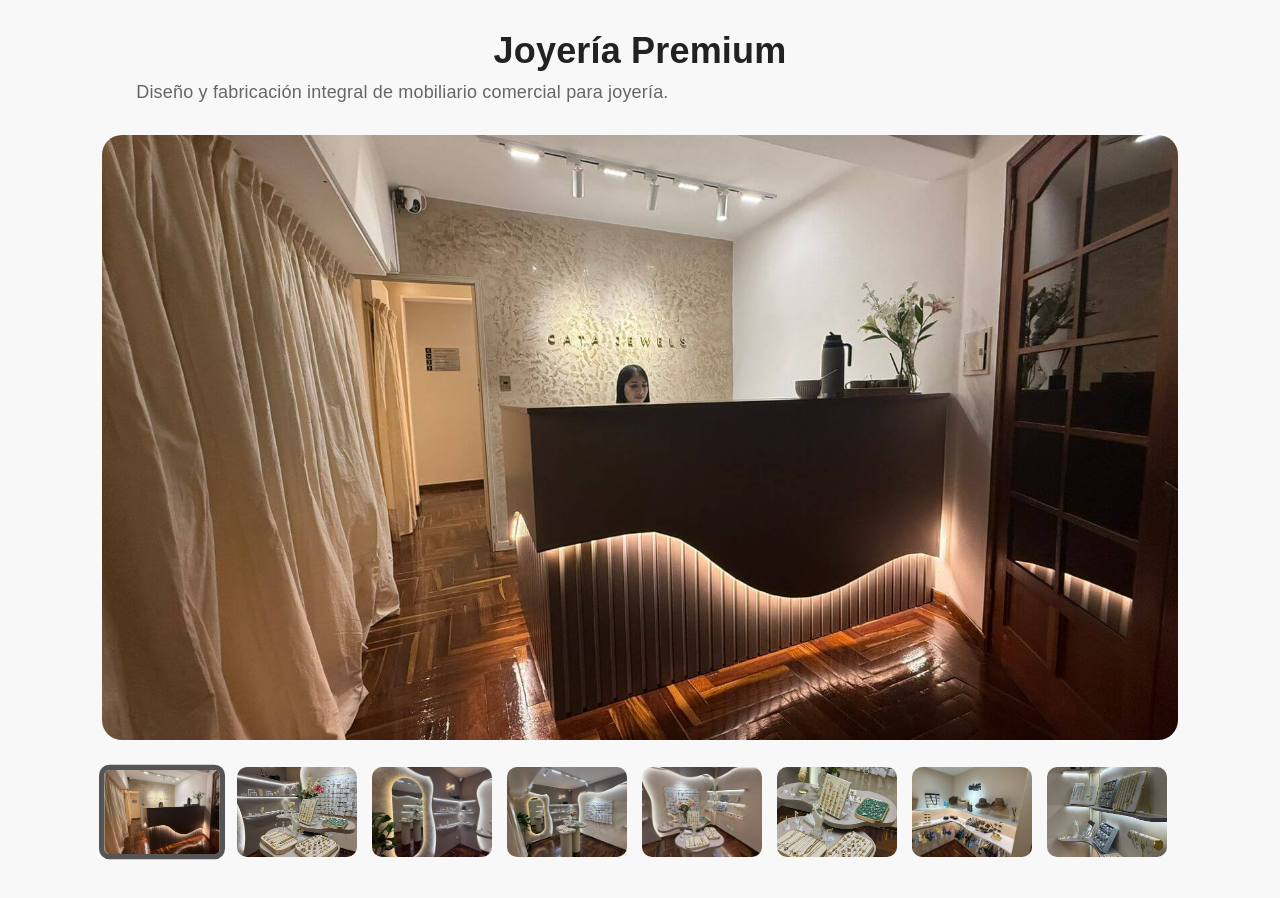
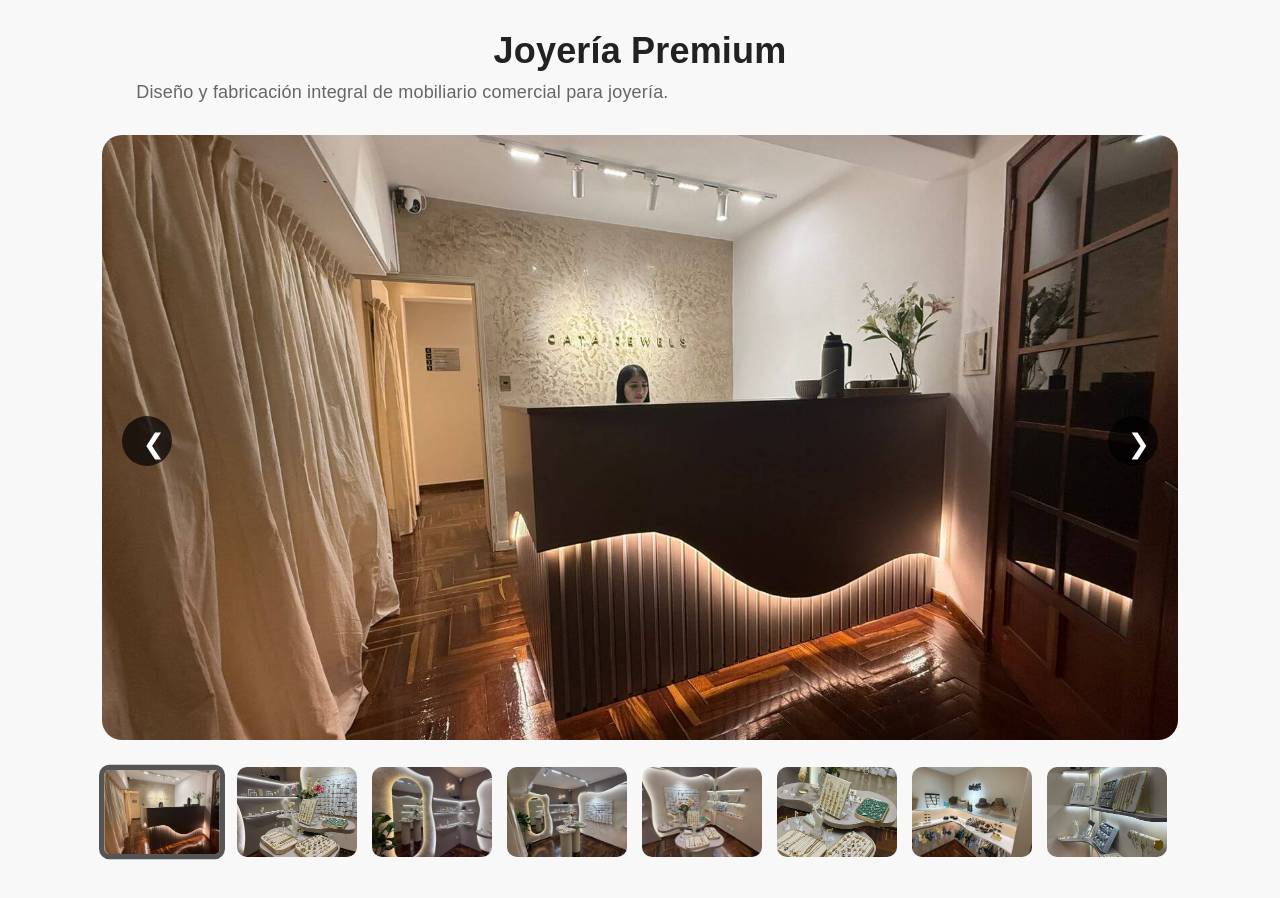
Before and after one commit to Matt091088/gentizi-ecommerce, a React (Vite) app: page / in a window 1280 px wide. Shown: the part 3220-4118 px from the top of the page. Built offline with nearby package versions, Linux system fonts and the light colour scheme.

Commit message:
fix some problems

```diff
--- a/src/components/Projects.jsx
+++ b/src/components/Projects.jsx
@@ -108,6 +108,9 @@ PuertasColgantes: {
   const [selectedImage, setSelectedImage] =
     useState('/projects/joyeria/joyeria1.jpg')
 
+    const [fullscreen, setFullscreen] =
+  useState(false)
+
   return (
 
     <section
@@ -181,14 +184,55 @@ PuertasColgantes: {
 
         <div className="main-image">
 
-          <img
-            src={selectedImage}
-            alt={
-              projects[activeProject].title
-            }
-          />
+  <button
+    className="arrow left"
+    onClick={() => {
 
-        </div>
+      const currentIndex =
+        projects[activeProject].images.indexOf(selectedImage)
+
+      const prevIndex =
+        currentIndex === 0
+          ? projects[activeProject].images.length - 1
+          : currentIndex - 1
+
+      setSelectedImage(
+        projects[activeProject].images[prevIndex]
+      )
+
+    }}
+  >
+    ❮
+  </button>
+
+  <img
+  src={selectedImage}
+  alt={projects[activeProject].title}
+  onClick={() => setFullscreen(true)}
+/>
+
+  <button
+    className="arrow right"
+    onClick={() => {
+
+      const currentIndex =
+        projects[activeProject].images.indexOf(selectedImage)
+
+      const nextIndex =
+        currentIndex === projects[activeProject].images.length - 1
+          ? 0
+          : currentIndex + 1
+
+      setSelectedImage(
+        projects[activeProject].images[nextIndex]
+      )
+
+    }}
+  >
+    ❯
+  </button>
+
+</div>
 
         <div className="thumbnails">
 
@@ -220,6 +264,29 @@ PuertasColgantes: {
 
       </div>
 
+      {fullscreen && (
+
+  <div
+    className="fullscreen-overlay"
+    onClick={() => setFullscreen(false)}
+  >
+
+    <button
+      className="close-fullscreen"
+    >
+      ✕
+    </button>
+
+    <img
+      src={selectedImage}
+      alt=""
+      className="fullscreen-image"
+    />
+
+  </div>
+
+)}
+
     </section>
 
   )
--- a/src/components/styles/ProductCard.css
+++ b/src/components/styles/ProductCard.css
@@ -177,9 +177,8 @@
 
   z-index: 20;
 
-  background: #ffb400;
-
-  color: #111;
+  background: rgba(0,0,0,0.85);
+color: #c8a94d;
 
   padding: 8px 14px;
 
--- a/src/components/styles/Projects.css
+++ b/src/components/styles/Projects.css
@@ -136,3 +136,96 @@
 
   color: white;
 }
+
+.arrow {
+
+  position: absolute;
+
+  top: 50%;
+
+  transform: translateY(-50%);
+
+  width: 50px;
+
+  height: 50px;
+
+  border: none;
+
+  border-radius: 50%;
+
+  background: rgba(0,0,0,0.7);
+
+  color: white;
+
+  font-size: 1.5rem;
+
+  cursor: pointer;
+
+  z-index: 10;
+
+  transition: 0.3s;
+}
+
+.arrow:hover {
+
+  background: #333;
+}
+
+.left {
+
+  left: 20px;
+}
+
+.right {
+
+  right: 20px;
+}
+.main-image {
+
+  position: relative;
+}
+
+.fullscreen-overlay {
+
+  position: fixed;
+
+  inset: 0;
+
+  background: rgba(0,0,0,0.95);
+
+  display: flex;
+
+  justify-content: center;
+
+  align-items: center;
+
+  z-index: 9999;
+}
+
+.fullscreen-image {
+
+  max-width: 90%;
+
+  max-height: 90%;
+
+  object-fit: contain;
+}
+
+.close-fullscreen {
+
+  position: absolute;
+
+  top: 30px;
+
+  right: 40px;
+
+  background: none;
+
+  border: none;
+
+  color: white;
+
+  font-size: 2rem;
+
+  cursor: pointer;
+}
```
